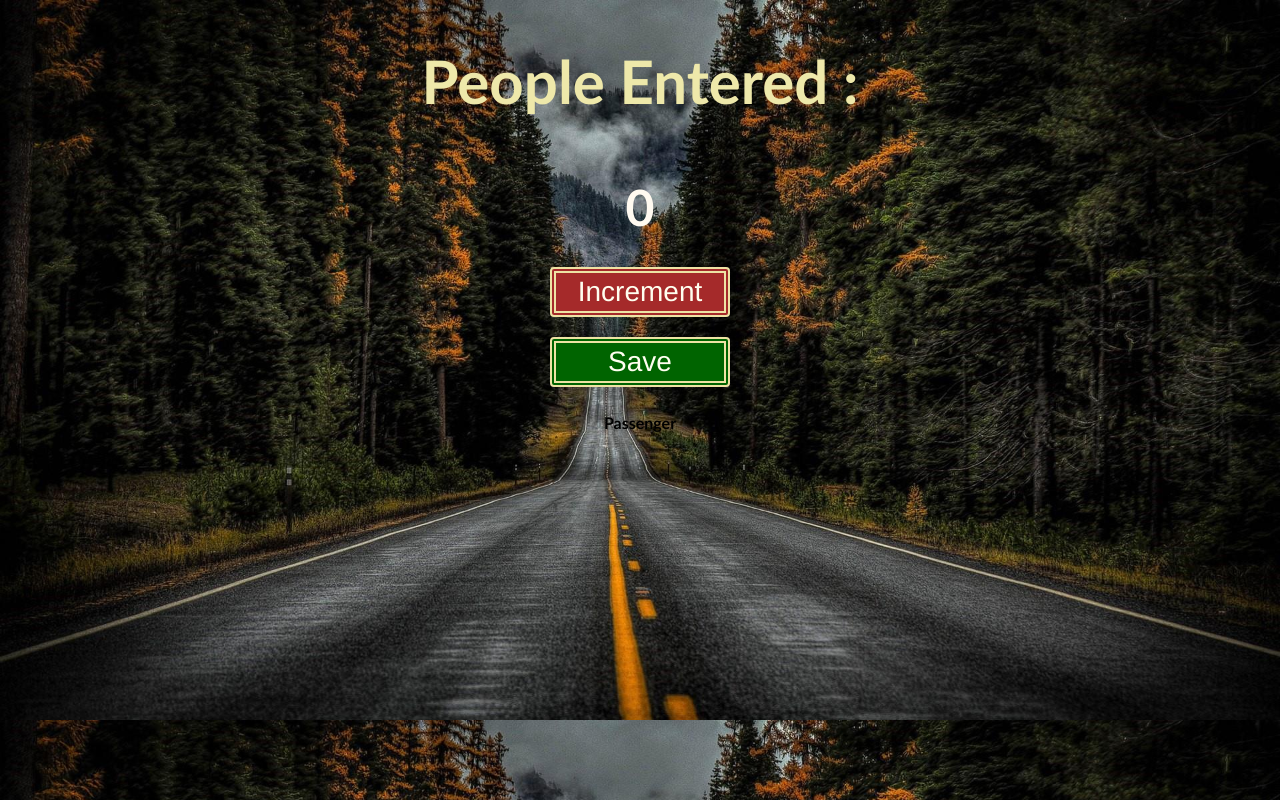
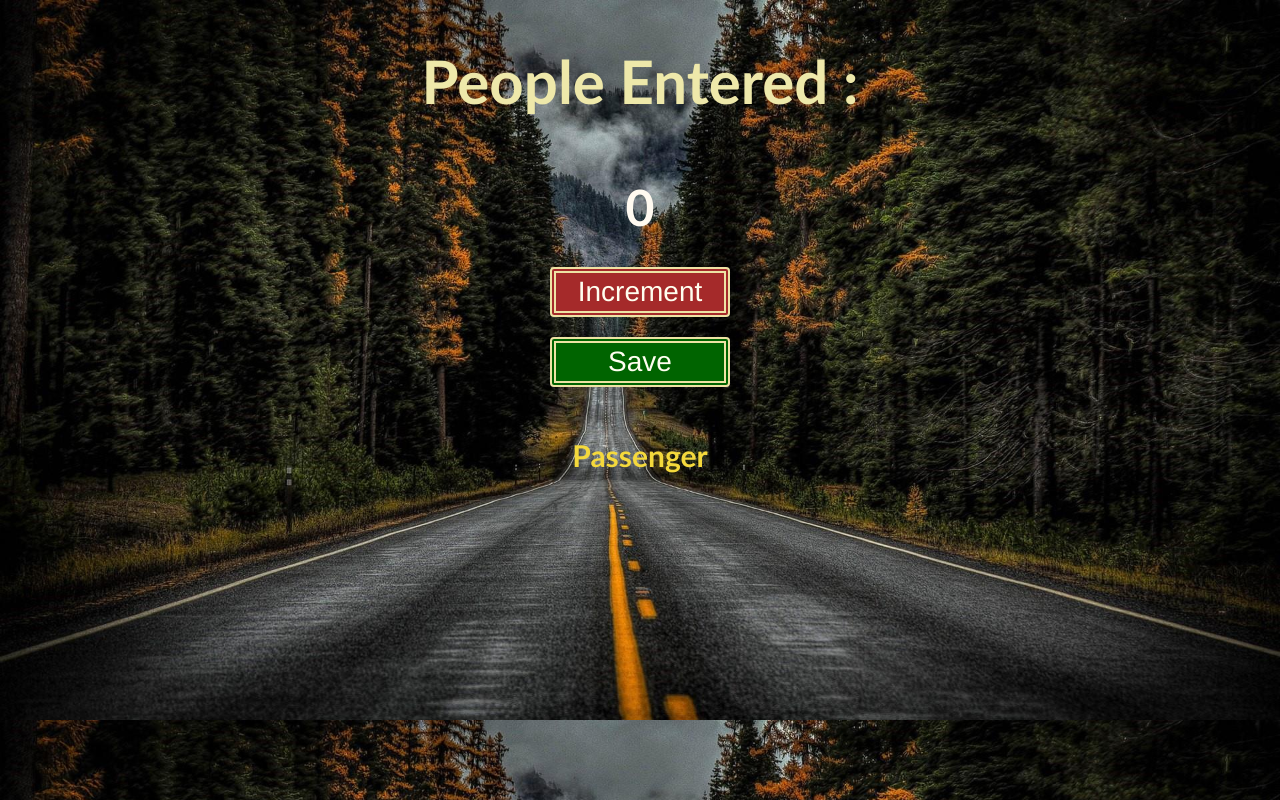
Before and after one commit to snehadas04/Passenger_Counter, a plain HTML site: page Passenger Counter/index.html in a window 1280 px wide. Drawn offline with Linux system fonts and the light colour scheme.

Commit message:
Add files via upload

```diff
--- a/Passenger Counter/style.css
+++ b/Passenger Counter/style.css
@@ -41,3 +41,9 @@ button{
     background-color: brown;
     border-color: rgb(238, 227, 164);
 }
+
+#save-el{
+    margin-top: 40px;
+    color: rgb(244, 217, 60);
+    font-size: 30px;
+}
```
